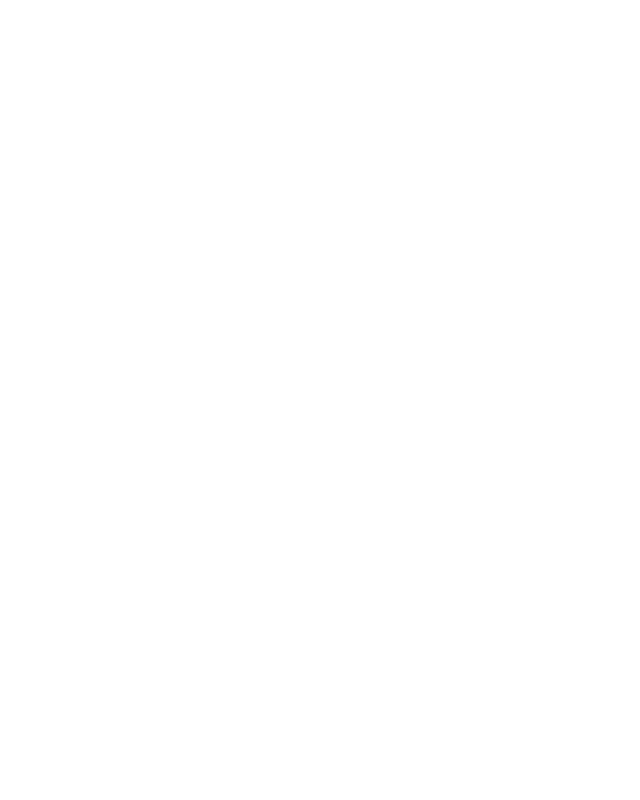
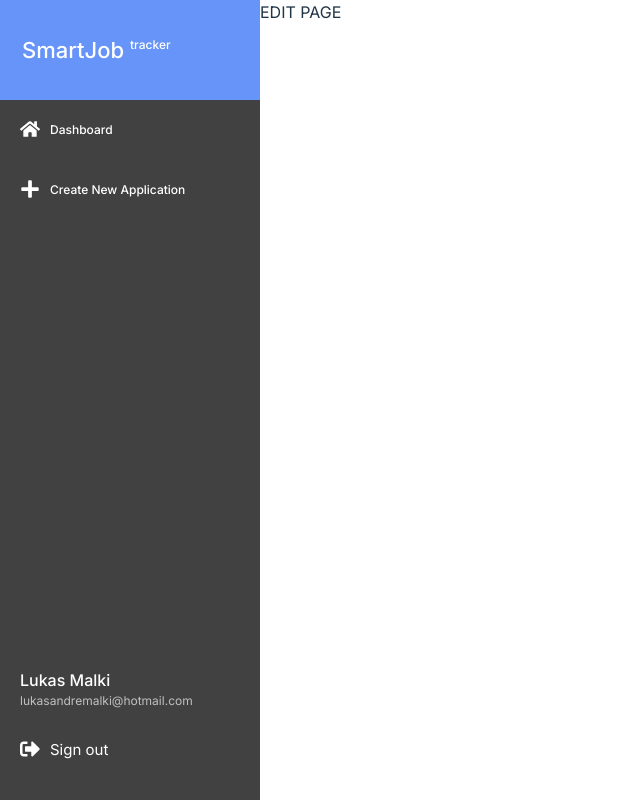
Before and after one commit to Lukasmalki/SmartJobTracker, a React (Vite) app in the folder SmartJobFrontend/: page /job/1 in a window 1280 px wide. Before the commit this address had no page. Shown: the whole page, without its empty margins (0-640 px from the left). Built offline with nearby package versions, Linux system fonts and the light colour scheme.

Commit message:
refactor routing and components: replace EditJobApplication with JobDetailsApplication, update links, and add new styles. Added dockerfile

```diff
--- a/SmartJobFrontend/src/App.jsx
+++ b/SmartJobFrontend/src/App.jsx
@@ -6,7 +6,7 @@ import {
 } from "react-router-dom";
 import Dashboard from "./pages/Dashboard";
 import CreateJobApplication from "./pages/CreateJobApplication";
-import EditJobApplication from "./pages/EditJobApplication";
+import JobDetailsApplication from "./pages/JobDetailsApplication";
 
 function App() {
   return (
@@ -18,7 +18,7 @@ function App() {
         {/* Sidor */}
         <Route path="/dashboard" element={<Dashboard />} />
         <Route path="/create" element={<CreateJobApplication />} />
-        <Route path="/edit/:id" element={<EditJobApplication />} />
+        <Route path="/job/:id" element={<JobDetailsApplication />} />
       </Routes>
     </Router>
   );
--- a/SmartJobFrontend/src/components/JobItem.jsx
+++ b/SmartJobFrontend/src/components/JobItem.jsx
@@ -12,7 +12,7 @@ function JobItem({ job, onDelete }) {
       </div>
 
       <div className="edit-delete-btns">
-        <Link to={`/edit/${job.id}`} className="btn edit">
+        <Link to={`/job/${job.id}`} className="btn edit">
           Edit
         </Link>
         <button onClick={() => onDelete(job.id)} className="btn delete">
--- a/SmartJobFrontend/src/pages/EditJobApplication.jsx
+++ /dev/null
@@ -1,2 +0,0 @@
-function EditJobApplication() {}
-export default EditJobApplication;
--- /dev/null
+++ b/SmartJobFrontend/src/pages/JobDetailsApplication.jsx
@@ -0,0 +1,13 @@
+import SidebarMenu from "../components/SidebarMenu";
+import "../styles/jobdetailspage.css";
+
+function EditJobApplication() {
+  return (
+    <div className="jobdetailsapplication-page">
+      <SidebarMenu />
+
+      <div>EDIT PAGE</div>
+    </div>
+  );
+}
+export default EditJobApplication;
--- /dev/null
+++ b/SmartJobFrontend/src/styles/jobdetailspage.css
@@ -0,0 +1,6 @@
+.jobdetailsapplication-page {
+  min-height: 100vh;
+  width: 100%;
+  box-sizing: border-box;
+  display: flex;
+}
```
Also changed, not shown: SmartJobFrontend/src/components/Activity/ActivityItem.jsx (added), SmartJobFrontend/src/components/Activity/ActivityTimeline.jsx (added), SmartJobFrontend/src/components/JobInfo.jsx (added), SmartJobFrontend/src/components/Notes/NoteItem.Jsx (added), SmartJobFrontend/src/components/Notes/NotesSection.jsx (added), 1 other file (tests, documents, lock files or other folders).
